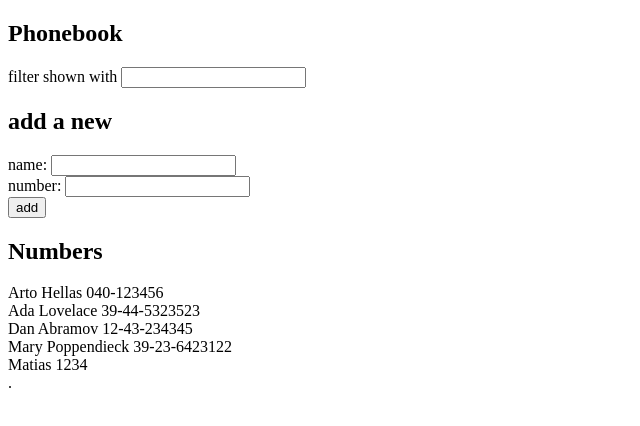
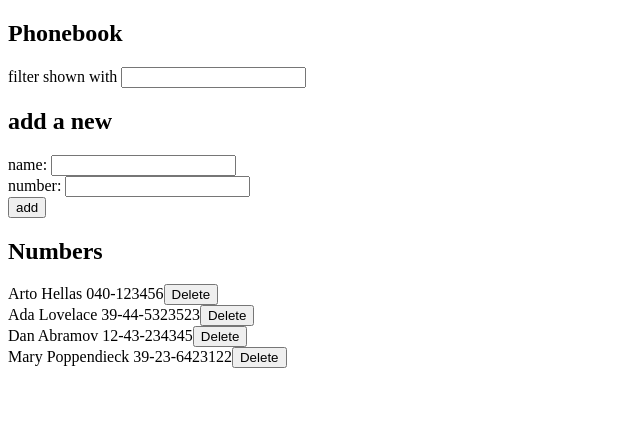
Before and after one commit to MatiasSiitonen/FullStack_kurssi, a React (Create React App) app in the folder osa2/puhelinluettelo/: page / in a window 1280 px wide. Shown: the top 426 px of the page, without its empty margins (0-640 px from the left). Built offline with nearby package versions, Linux system fonts and the light colour scheme; data requests are answered from the project's data file.

Commit message:
Tehävä 2.17

```diff
--- a/osa2/puhelinluettelo/db.json
+++ b/osa2/puhelinluettelo/db.json
@@ -19,16 +19,6 @@
       "name": "Mary Poppendieck",
       "number": "39-23-6423122",
       "id": 4
-    },
-    {
-      "name": "Matias",
-      "number": "1234",
-      "id": 5
-    },
-    {
-      "name": ".",
-      "number": "",
-      "id": 6
     }
   ]
 }
--- a/osa2/puhelinluettelo/src/App.js
+++ b/osa2/puhelinluettelo/src/App.js
@@ -2,15 +2,28 @@ import React, { useState, useEffect } from 'react'
 import noteService from './services/notes'
 
 
-const Person = ({ person }) => {
+const Person = ({ person, setPersons, persons }) => {
+
+  const clickhandler = () => {
+    if(window.confirm(`Delete ${person.name}?`))
+    {
+       noteService
+      .remove(person.id)
+        setPersons(persons.filter(human => human.id !== person.id))
+      }
+
+  }
   return (
     <div>
       {person.name} {person.number}
+      <button onClick={clickhandler}>Delete
+      </button>
     </div>
   )
 }
 
-const Persons = ({ filter, persons }) => {
+
+const Persons = ({ filter, persons, setPersons }) => {
 
   const filtered = persons.filter(person => person.name.toUpperCase().includes(filter.toUpperCase()))
   const showPersons = filter === "" ? persons : filtered;
@@ -18,12 +31,11 @@ const Persons = ({ filter, persons }) => {
   return (
     <div>
       {showPersons.map(person =>
-        <Person key={person.name} person={person} />
+        <Person key={person.name} person={person} setPersons={setPersons} persons={persons} />
       )}
     </div>
   )
 }
-
 
 
 const PersonForm = ({ persons, newName, setNewName, newNumber, setNewNumber, setPersons }) => {
@@ -40,8 +52,8 @@ const PersonForm = ({ persons, newName, setNewName, newNumber, setNewNumber, set
     if (names.includes(newName) === false) {
       noteService
         .create(personObject)
-        .then(returnedNote => {
-          setPersons(persons.concat(returnedNote))
+        .then(returnedPerson => {
+          setPersons(persons.concat(returnedPerson))
           setNewName("")
           setNewNumber("")
         })
@@ -105,7 +117,6 @@ const Filter = ({ filter, setFilter }) => {
 
 
 
-
 const App = () => {
   const [persons, setPersons] = useState([])
   const [newName, setNewName] = useState('')
@@ -121,6 +132,8 @@ const App = () => {
   }, [])
 
 
+
+
   return (
     <div>
       <h2>Phonebook</h2>
@@ -131,8 +144,7 @@ const App = () => {
       <PersonForm persons={persons} newName={newName} setNewName={setNewName} newNumber={newNumber} setNewNumber={setNewNumber} setPersons={setPersons} />
 
       <h2>Numbers</h2>
-      <Persons persons={persons} filter={filter} />
-
+      <Persons persons={persons} filter={filter} setPersons={setPersons} />
 
     </div>
   )
--- a/osa2/puhelinluettelo/src/services/notes.js
+++ b/osa2/puhelinluettelo/src/services/notes.js
@@ -13,9 +13,15 @@ const create = newObject => {
 
 }
 
+const remove = id => {
+    const request = axios.delete(`${baseUrl}/${id}`)
+    return request.then(response => response.data)
+}
+
 const exportedObject = {
     getAll,
     create,
+    remove
 };
 
 export default exportedObject;
```
